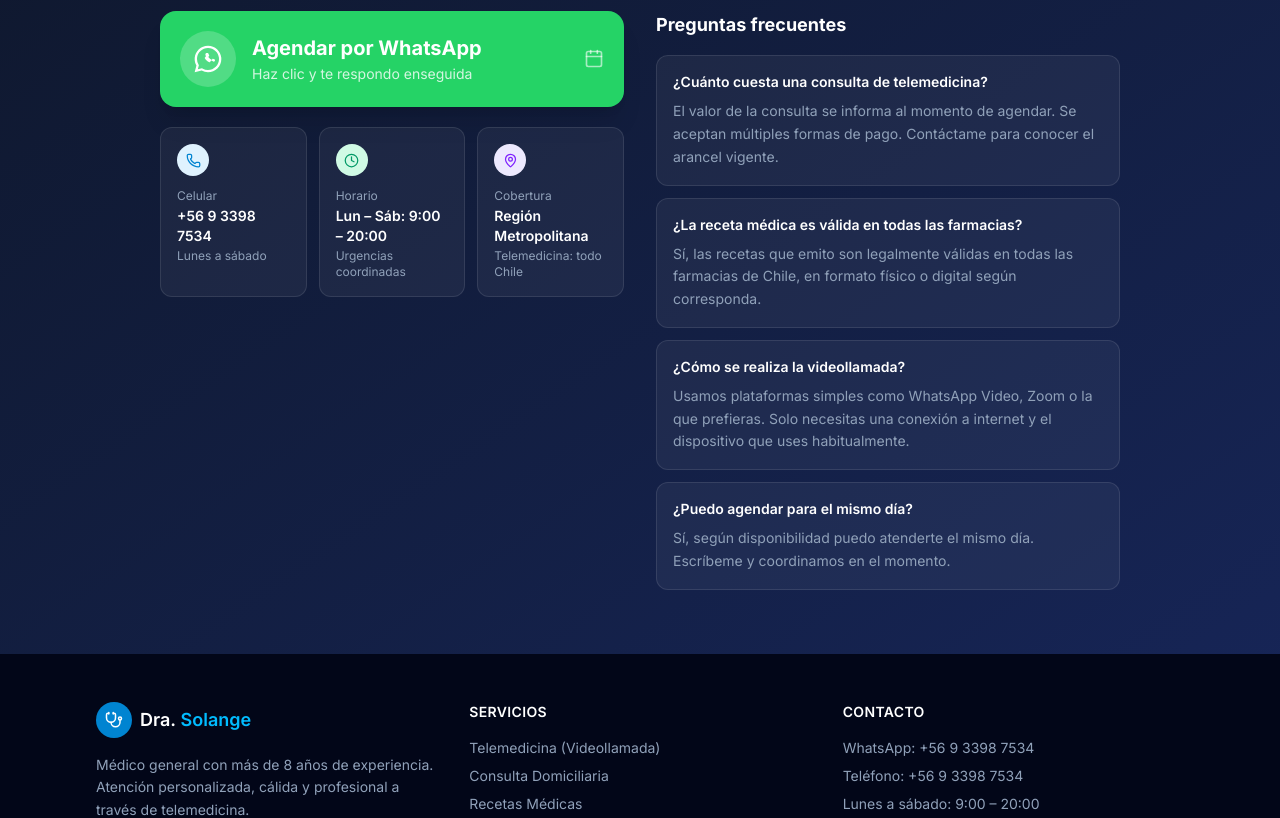
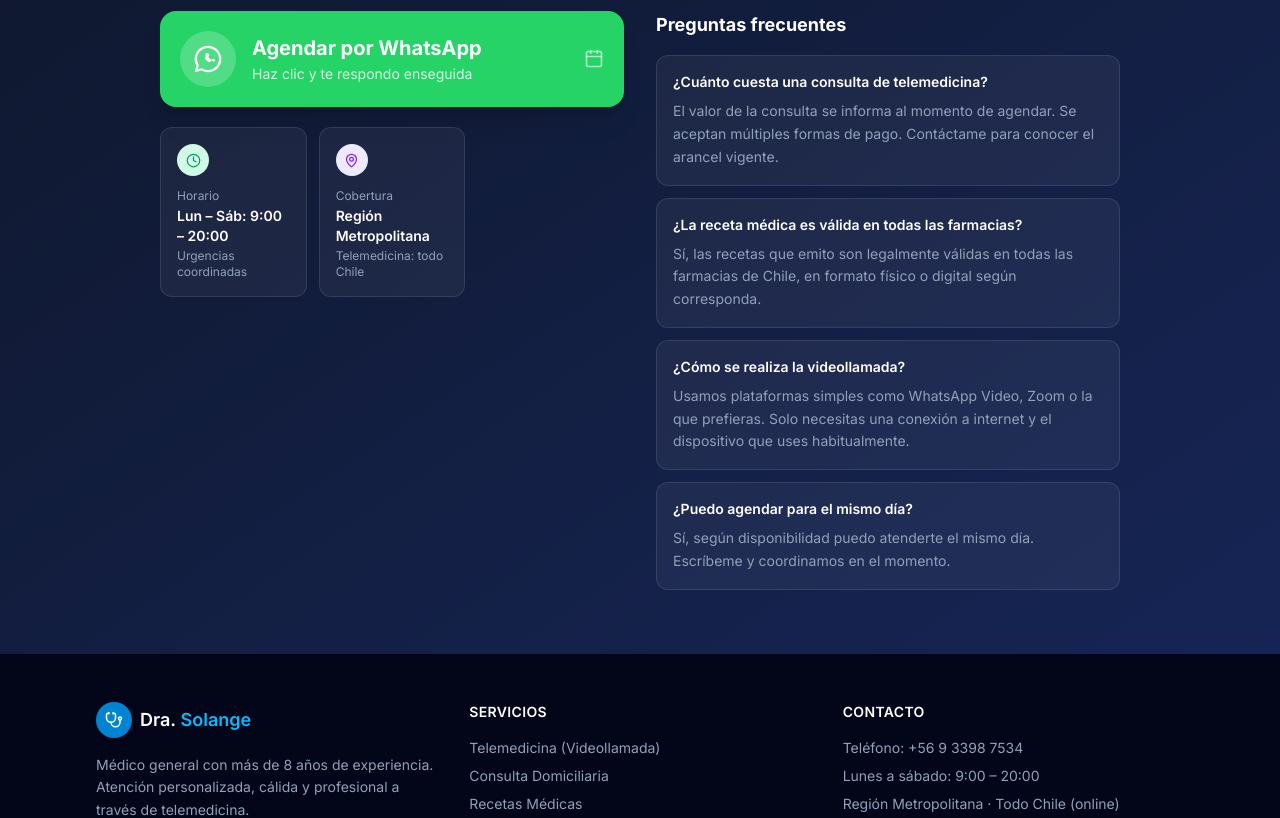
Before and after one commit to micajaproyectos/web-dra-solange, a Next.js app: page / in a window 1280 px wide. Shown: the part 3500-4318 px from the top of the page. Built offline with nearby package versions, Linux system fonts and the light colour scheme.

Commit message:
mejoras en detalles estéticos

```diff
--- a/app/components/Contact.tsx
+++ b/app/components/Contact.tsx
@@ -1,16 +1,9 @@
-import { Phone, Clock, MapPin, Calendar } from "lucide-react";
+import { Clock, MapPin, Calendar } from "lucide-react";
 
 const WA_URL =
   "https://wa.me/56933987534?text=Hola%20Dra.%20Solange%2C%20quisiera%20agendar%20una%20consulta";
 
 const info = [
-  {
-    icon: Phone,
-    label: "Celular",
-    value: "+56 9 3398 7534",
-    sub: "Lunes a sábado",
-    color: "bg-sky-100 text-sky-600",
-  },
   {
     icon: Clock,
     label: "Horario",
--- a/app/components/Footer.tsx
+++ b/app/components/Footer.tsx
@@ -57,16 +57,6 @@ export default function Footer() {
             </h4>
             <ul className="flex flex-col gap-2 text-sm">
               <li>
-                <a
-                  href={WA_URL}
-                  target="_blank"
-                  rel="noopener noreferrer"
-                  className="hover:text-green-400 transition-colors"
-                >
-                  WhatsApp: +56 9 3398 7534
-                </a>
-              </li>
-              <li>
                 <a href="tel:+56933987534" className="hover:text-sky-400 transition-colors">
                   Teléfono: +56 9 3398 7534
                 </a>
```
